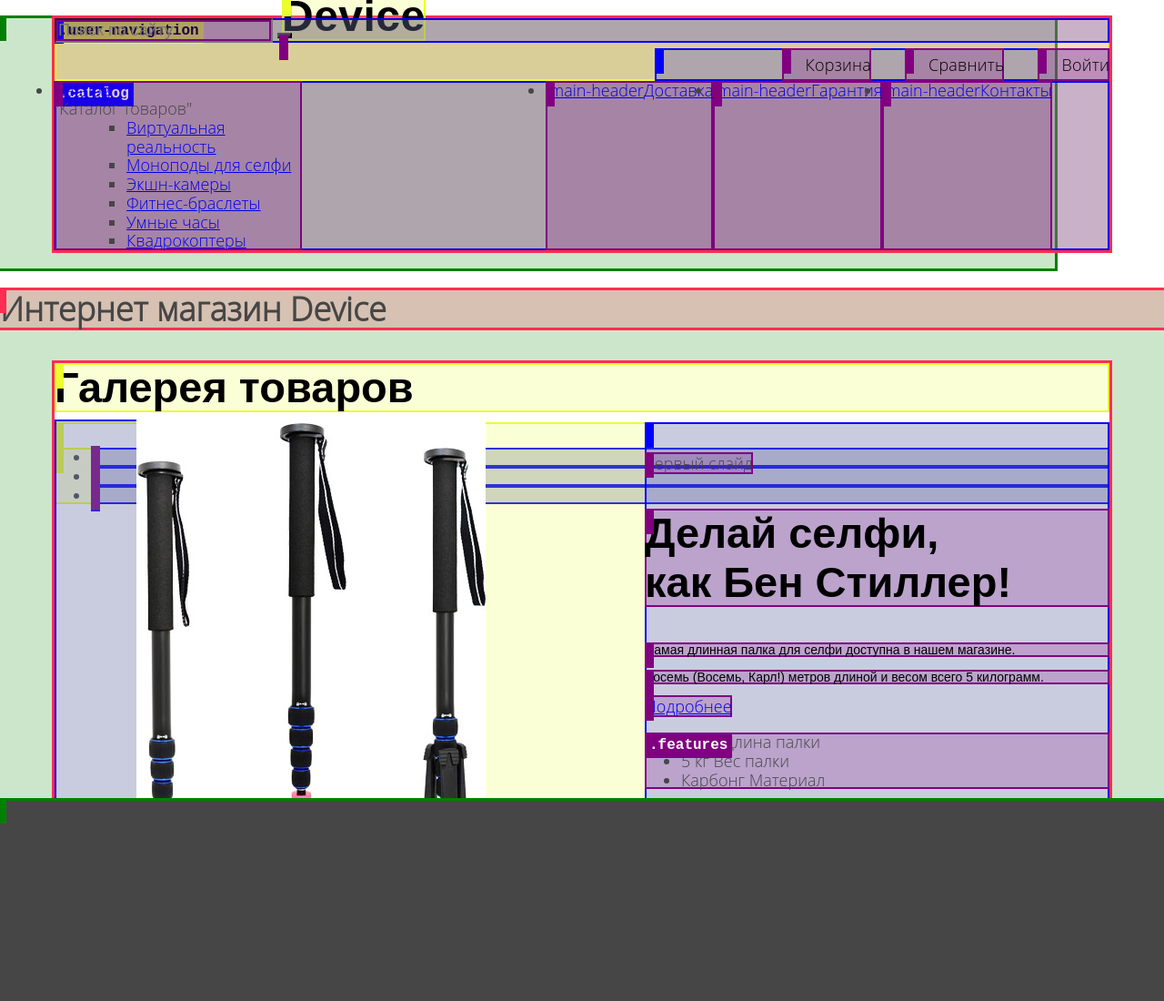
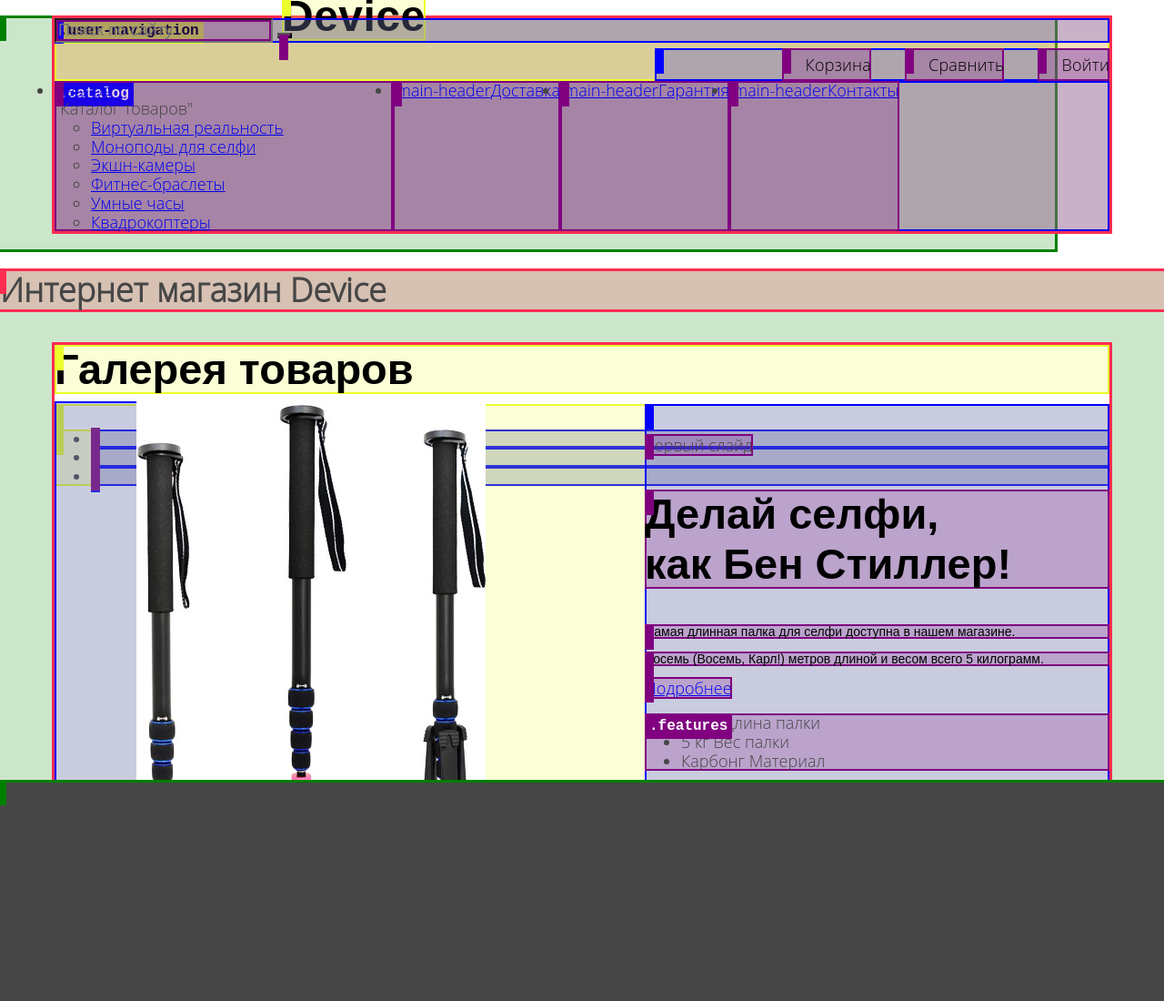
Before and after one commit to sterrus/504311-device, a plain HTML site: page index.html in a window 1280 px wide. Shown: the top 1100 px of the page at 91% size. Drawn offline with Linux system fonts and the light colour scheme; files that its build step writes are made by us from their sources.

Commit message:
правки3

```diff
--- a/css/style.css
+++ b/css/style.css
@@ -29,7 +29,7 @@ body{
     width: 1160px;
     margin: 0 auto;
 }
-.site-catalog-items{
+site-catalog-items{
     width: 273px;
     margin-right: 268px;
     margin-left: -1px;
@@ -69,7 +69,26 @@ li {
     letter-spacing: .012em;
 }
 
-
+.drop-dowm-menu{
+    position: absolute;
+    direction: flex;
+    flex-direction: row;
+    flex-wrap: wrap;
+    width: 640px;
+    margin: 0;
+    list-style: none;
+    visibility: visible;
+    background-color: rgba(247, 226, 150, 1);
+}
+.drop-dowm-item{
+    width: 200px;
+}
+.drop-down-item:nth-child(3n+1){
+    margin-right: 40px;
+}
+.drop-down-item:last-child{
+    margin-right: 200px;
+}
 .name{
     position: absolute;
     top: -30px;
--- a/index.html
+++ b/index.html
@@ -28,20 +28,15 @@
                       <a class="catalog" href="catalog.html"></a>
                          "Каталог товаров"
 
-                         <ul class="drop-down-menu">
-                <ul>
-                  <li><a href="#">Виртуальная реальность</a></li>
-                  <li><a href="catalog.html">Моноподы для селфи</a></li>
-                  <li><a href="#">Экшн-камеры</a></li>
-                </ul>
-                <ul>
-                  <li><a href="#">Фитнес-браслеты</a></li>
-                  <li><a href="#">Умные часы</a></li>
-                </ul>
-                <ul>
-                  <li><a href="#">Квадрокоптеры</a></li>
-                </ul>
-              </ul>
+                 <ul class="drop-down-menu">
+                  <li class="drop-down-item"><a href="#">Виртуальная реальность</a></li>
+                  <li class="drop-down-item"><a href="catalog.html">Моноподы для селфи</a></li>
+                  <li class="drop-down-item"><a href="#">Экшн-камеры</a></li>
+                  <li class="drop-down-item"><a href="#">Фитнес-браслеты</a></li>
+                  <li class="drop-down-item"><a href="#">Умные часы</a></li>
+                  <li class="drop-down-item"><a href="#">Квадрокоптеры</a></li>
+                  </ul>
+
                   <li>
                   <a class="main-header" href="delivery">Доставка</a>
                   </li>
```
